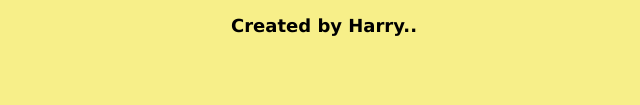
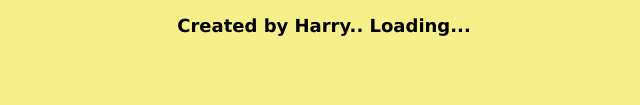
Before and after one commit to MrMedium/Redirectionalpage2.0HAM, a plain HTML site: page index.html in a window 1280 px wide. Shown: the part 285-390 px from the top of the page, without its empty margins (324-964 px from the left). Drawn offline with Linux system fonts and the light colour scheme.

Commit message:
Update index.html

```diff
--- a/index.html
+++ b/index.html
@@ -134,7 +134,7 @@ IN THESE TERMS AND CONDITIONS.</pre>
 
     </font>
     <font face = "Verdana" size = "4"> <p></p>
-    <p>Created by Harry..</p></font><br />
+    <p>Created by Harry.. Loading...</p></font><br />
     <pre>
 
 
```
